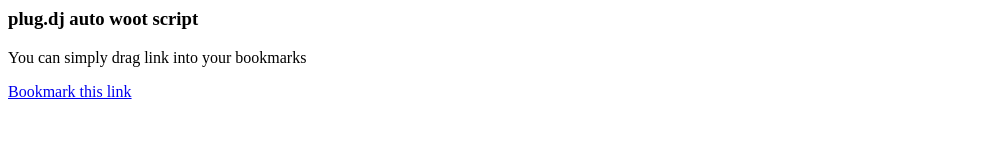
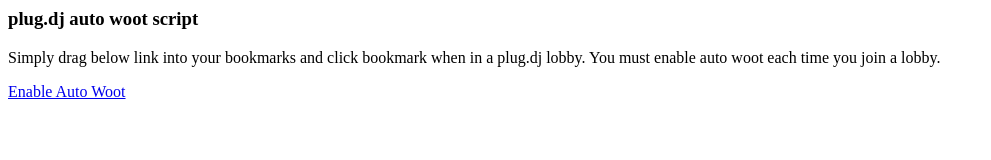
Before and after one commit to adrianlee/autowoot, a plain HTML site: page index.html in a window 1280 px wide. Shown: the whole page, without its empty margins (0-991 px from the left). Drawn offline with Linux system fonts and the light colour scheme.

Commit message:
More instructions

```diff
--- a/index.html
+++ b/index.html
@@ -1,4 +1,4 @@
 <h3>plug.dj auto woot script</h3>
-<p>You can simply drag link into your bookmarks</p>
+<p>Simply drag below link into your bookmarks and click bookmark when in a plug.dj lobby. You must enable auto woot each time you join a lobby.</p>
 
-<p><a href="javascript:(function(){setInterval(function(){$('#woot').click(),10000})}())">Bookmark this link</a></p>
+<p><a href="javascript:(function(){setInterval(function(){$('#woot').click(),10000})}())"><span alt="Plug.dj Auto Woot">Enable Auto Woot</span></a></p>
```
